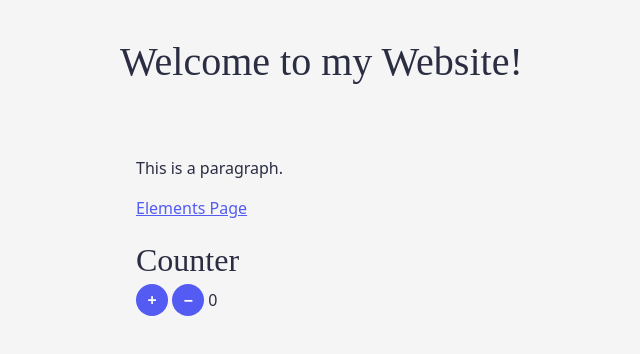
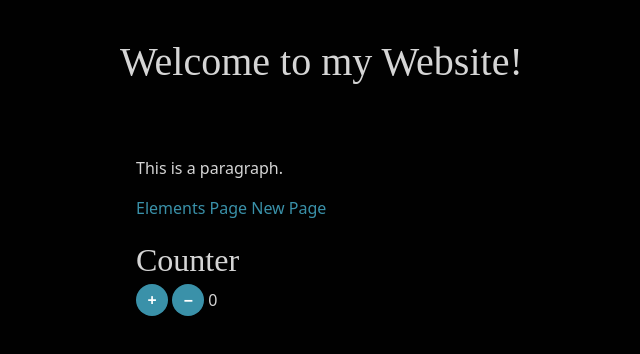
Before and after one commit to hadasolomon/Hadas-Website, a website built with Vite: page index.html in a window 1280 px wide. Shown: the whole page, without its empty margins (56-696 px from the left). Built offline with nearby package versions, Linux system fonts and the light colour scheme; a web font is replaced by a local one.

Commit message:
Some design changes and add new page

```diff
--- a/index.html
+++ b/index.html
@@ -14,7 +14,7 @@
     <main>
       <p>This is a paragraph.</p>
       <a href="/elements.html">Elements Page</a>
-
+      <a href="/NewPage.html">New Page</a>
       <div class="counter">
         <h2>Counter</h2>
         <button id="increment" class="counter-button">+</button>
--- a/styles/main.css
+++ b/styles/main.css
@@ -5,10 +5,10 @@
 /* what is :root? https://developer.mozilla.org/en-US/docs/Web/CSS/:root */
 :root {
   /* Define design variables */
-  --color-primary: #2b2d42;
-  --color-secondary: #bfc6d2;
-  --color-background: #f5f5f5;
-  --color-accent: #535bf2;
+  --color-primary: #d5d5d5;
+  --color-secondary: #ffffff;
+  --color-background: #010101;
+  --color-accent: #53cff1b3;
 
   --border-radius: 0.5rem;
 
@@ -105,10 +105,10 @@ blockquote {
 /* Links */
 a {
   color: var(--color-accent);
-  text-decoration: underline;
+  text-decoration: none;
 }
 a:hover {
-  text-decoration: none;
+  filter: brightness(150%);
 }
 
 /* Tables */
```
Also changed, not shown: NewPage.html (added, +19 -0 lines).
